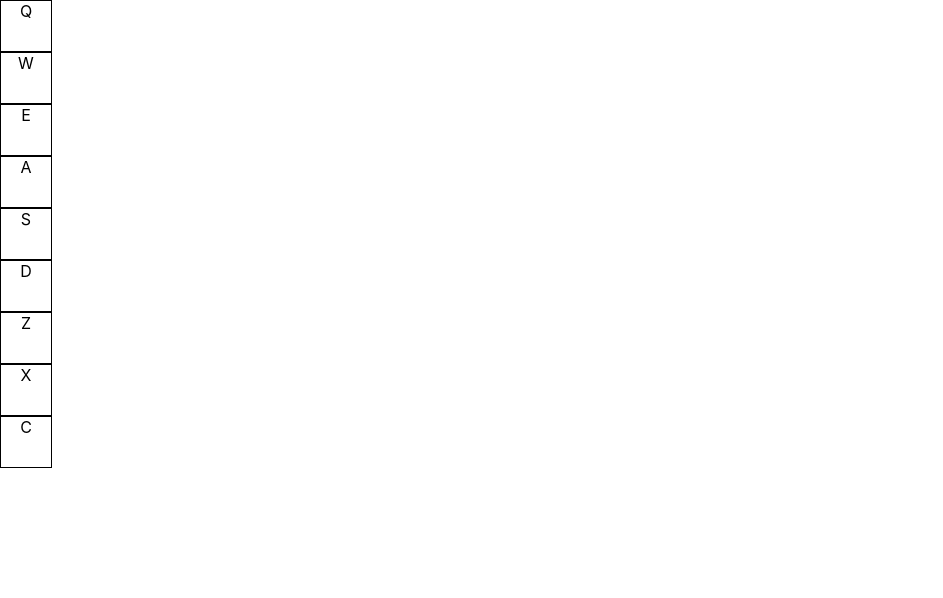
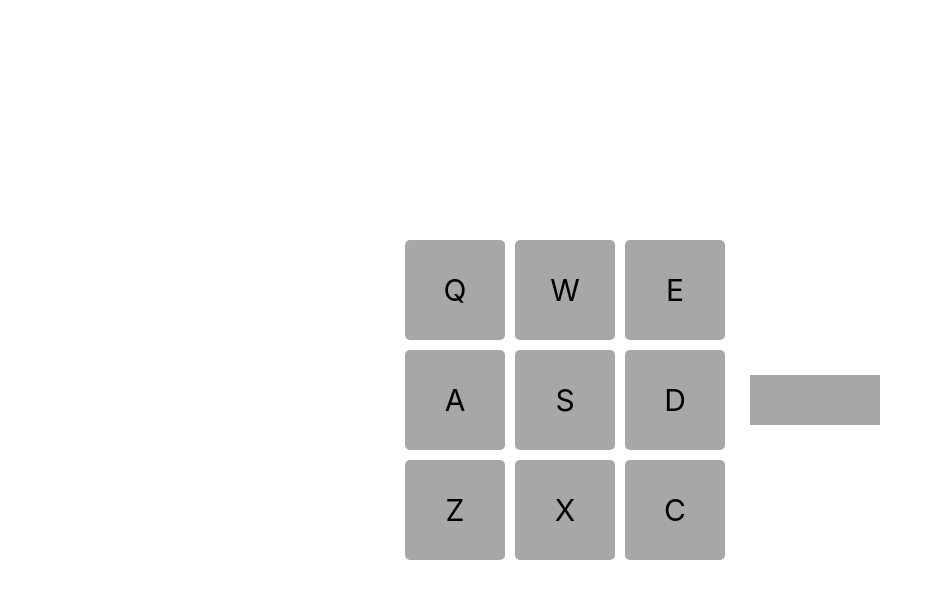
Before and after one commit to wenyuzheng/drum-machine, a React (Create React App) app: page / in a window 1280 px wide. Shown: the top 598 px of the page, without its empty margins (0-943 px from the left). Built offline with nearby package versions, Linux system fonts and the light colour scheme.

Commit message:
Added style

```diff
--- a/src/App.css
+++ b/src/App.css
@@ -1,2 +1,9 @@
 .App {
+  height: 100vh;
+  width: 100vw;
+  display: flex;
+  justify-content: center;
+  align-items: center;
+  text-align: center;
+  user-select: none;
 }
--- a/src/components/Drum.js
+++ b/src/components/Drum.js
@@ -1,15 +1,18 @@
 import { useState } from "react";
 import audios from "../constants/audios";
 import DrumPad from "./DrumPad";
+import "./css/Drum.css";
 
 const Drum = () => {
   const [audioName, setAudioName] = useState(null);
 
   return (
     <div id="drum-machine">
-      {audios.map((e) => (
-        <DrumPad key={e.name} audio={e} setAudioName={setAudioName} />
-      ))}
+      <div id="drum-pad-box">
+        {audios.map((e) => (
+          <DrumPad key={e.name} audio={e} setAudioName={setAudioName} />
+        ))}
+      </div>
       <div id="display">{audioName}</div>
     </div>
   );
--- a/src/components/DrumPad.js
+++ b/src/components/DrumPad.js
@@ -1,15 +1,24 @@
+import { useState } from "react";
 import "./css/DrumPad.css";
 
 const DrumPad = ({ audio, setAudioName }) => {
   const sound = new Audio(audio.src);
 
+  const [clicked, setClicked] = useState(false);
+
   const handleClick = () => {
+    setClicked(true);
     setAudioName(audio.name);
     sound.play();
+    setTimeout(() => setClicked(false), 100);
   };
 
   return (
-    <div className="drum-pad" onClick={handleClick}>
+    <div
+      className="drum-pad"
+      onClick={handleClick}
+      style={{ backgroundColor: clicked ? "orange" : "rgb(168, 167, 167)" }}
+    >
       {audio.key}
     </div>
   );
--- /dev/null
+++ b/src/components/css/Drum.css
@@ -0,0 +1,21 @@
+#drum-machine {
+    display: flex;
+    justify-content: center;
+    align-items: center;
+}
+
+#drum-pad-box {
+    display: grid;
+    grid-template-columns: 1fr 1fr 1fr;
+}
+
+#display {
+    height: 50px;
+    width: 130px;
+    display: flex;
+    justify-content: center;
+    align-items: center;
+    background-color: rgb(168, 167, 167);
+    font-size: 20px;
+    margin-left: 20px;
+}
--- a/src/components/css/DrumPad.css
+++ b/src/components/css/DrumPad.css
@@ -1,6 +1,12 @@
 .drum-pad {
-    height: 50px;
-    width: 50px;
-    border: 1px solid black;
-    text-align: center;
+    height: 100px;
+    width: 100px;
+    margin: 5px;
+    font-size: 30px;
+    display: flex;
+    justify-content: center;
+    align-items: center;
+
+    border-radius: 5px;
+
 }
```
